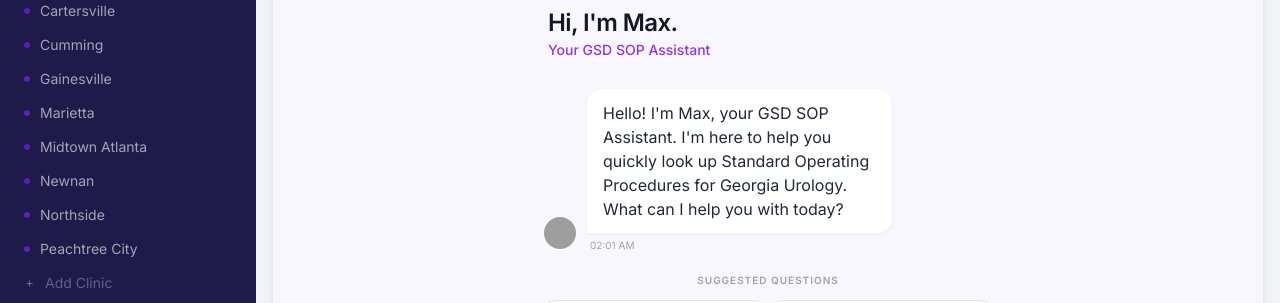
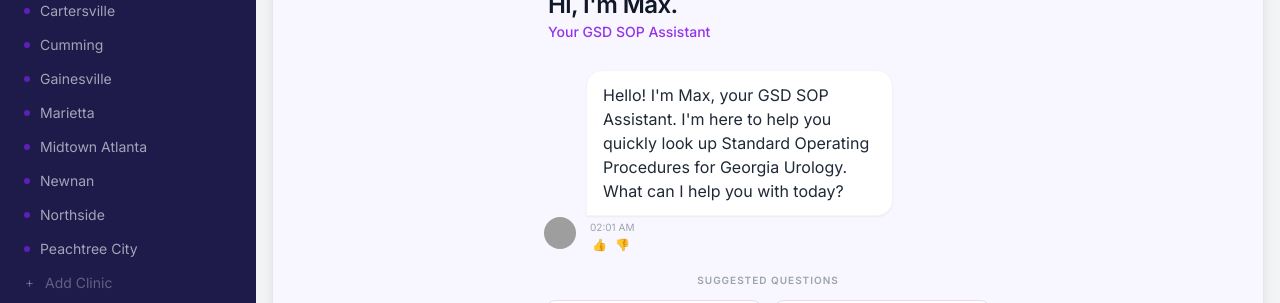
Before and after one commit to nataliapulido-GSD/SOP-GU-BOT, a React (Vite) app: page / in a window 1280 px wide. Shown: the part 295-598 px from the top of the page. Built offline with nearby package versions, Linux system fonts and the light colour scheme; grey boxes are pictures that could not be loaded.

Commit message:
New Feedback row thumbs up and thumbs down

```diff
--- a/components/ChatInterface.tsx
+++ b/components/ChatInterface.tsx
@@ -193,9 +193,13 @@
           ) : (
             /* ── Active chat: full message list ── */
             <div className="p-4 md:p-6 space-y-2">
-              {messages.map(msg => (
-                <MessageBubble key={msg.id} message={msg} />
-              ))}
+              {messages.map((msg, idx) => {
+                if (msg.sender === 'bot') {
+                  const prevUserMsg = messages.slice(0, idx).reverse().find(m => m.sender === 'user');
+                  return <MessageBubble key={msg.id} message={msg} previousQuestion={prevUserMsg?.text ?? ''} />;
+                }
+                return <MessageBubble key={msg.id} message={msg} />;
+              })}
             </div>
           )}
 
--- a/components/MessageBubble.tsx
+++ b/components/MessageBubble.tsx
@@ -1,13 +1,58 @@
-import React from 'react';
+import React, { useState, useRef } from 'react';
 import { Message } from '../types';
 import ReactMarkdown from 'react-markdown';
 
 interface MessageBubbleProps {
   message: Message;
+  previousQuestion?: string;
 }
 
-export const MessageBubble: React.FC<MessageBubbleProps> = ({ message }) => {
+const FEEDBACK_OPTIONS = [
+  'Mixed roles or wrong SOP',
+  'Answer not found but should exist',
+  'Incomplete answer',
+];
+
+export const MessageBubble: React.FC<MessageBubbleProps> = ({ message, previousQuestion = '' }) => {
   const isUser = message.sender === 'user';
+  const [showDropdown, setShowDropdown] = useState(false);
+  const [confirmation, setConfirmation] = useState<string | null>(null);
+  const timerRef = useRef<ReturnType<typeof setTimeout> | null>(null);
+
+  const showConfirmation = (msg: string) => {
+    if (timerRef.current) clearTimeout(timerRef.current);
+    setShowDropdown(false);
+    setConfirmation(msg);
+    timerRef.current = setTimeout(() => setConfirmation(null), 3000);
+  };
+
+  const handleThumbsUp = () => {
+    showConfirmation('Thanks! ✓');
+  };
+
+  const handleThumbsDown = () => {
+    setShowDropdown(prev => !prev);
+  };
+
+  const handleOption = async (option: string) => {
+    setShowDropdown(false);
+    try {
+      await fetch('https://nataliagarciapulido.app.n8n.cloud/webhook/max-feedback', {
+        method: 'POST',
+        headers: { 'Content-Type': 'application/json' },
+        body: JSON.stringify({
+          timestamp: new Date().toISOString(),
+          session_id: window.sessionStorage.getItem('sessionId') || 'unknown',
+          question: previousQuestion,
+          response: message.text,
+          error_type: option,
+        }),
+      });
+    } catch {
+      // silently ignore network errors
+    }
+    showConfirmation('Thanks for the feedback ✓');
+  };
 
   const UserIcon = () => (
     <svg xmlns="http://www.w3.org/2000/svg" width="15" height="15" viewBox="0 0 24 24" fill="none" stroke="currentColor" strokeWidth="2" strokeLinecap="round" strokeLinejoin="round" className="text-white">
@@ -39,6 +84,47 @@
         <span className="text-[10px] text-gray-400 mt-1 px-1">
           {message.timestamp.toLocaleTimeString([], { hour: '2-digit', minute: '2-digit' })}
         </span>
+
+        {/* Feedback row — bot messages only */}
+        {!isUser && (
+          <div className="relative flex items-center gap-1 mt-0.5 px-1">
+            {confirmation ? (
+              <span className="text-[10px] text-green-500">{confirmation}</span>
+            ) : (
+              <>
+                <button
+                  onClick={handleThumbsUp}
+                  className="text-gray-400 hover:text-[#5B21B6] transition-colors text-xs leading-none p-0.5"
+                  aria-label="Thumbs up"
+                >
+                  👍
+                </button>
+                <button
+                  onClick={handleThumbsDown}
+                  className="text-gray-400 hover:text-[#5B21B6] transition-colors text-xs leading-none p-0.5"
+                  aria-label="Thumbs down"
+                >
+                  👎
+                </button>
+              </>
+            )}
+
+            {/* Thumbs-down dropdown */}
+            {showDropdown && (
+              <div className="absolute left-0 top-full mt-1 z-10 bg-white border border-gray-200 rounded-xl shadow-md py-1 min-w-[210px]">
+                {FEEDBACK_OPTIONS.map(option => (
+                  <button
+                    key={option}
+                    onClick={() => handleOption(option)}
+                    className="block w-full text-left text-xs px-3 py-2 text-gray-600 hover:bg-purple-50 hover:text-[#5B21B6] transition-colors"
+                  >
+                    {option}
+                  </button>
+                ))}
+              </div>
+            )}
+          </div>
+        )}
       </div>
 
       {/* User avatar */}
```
